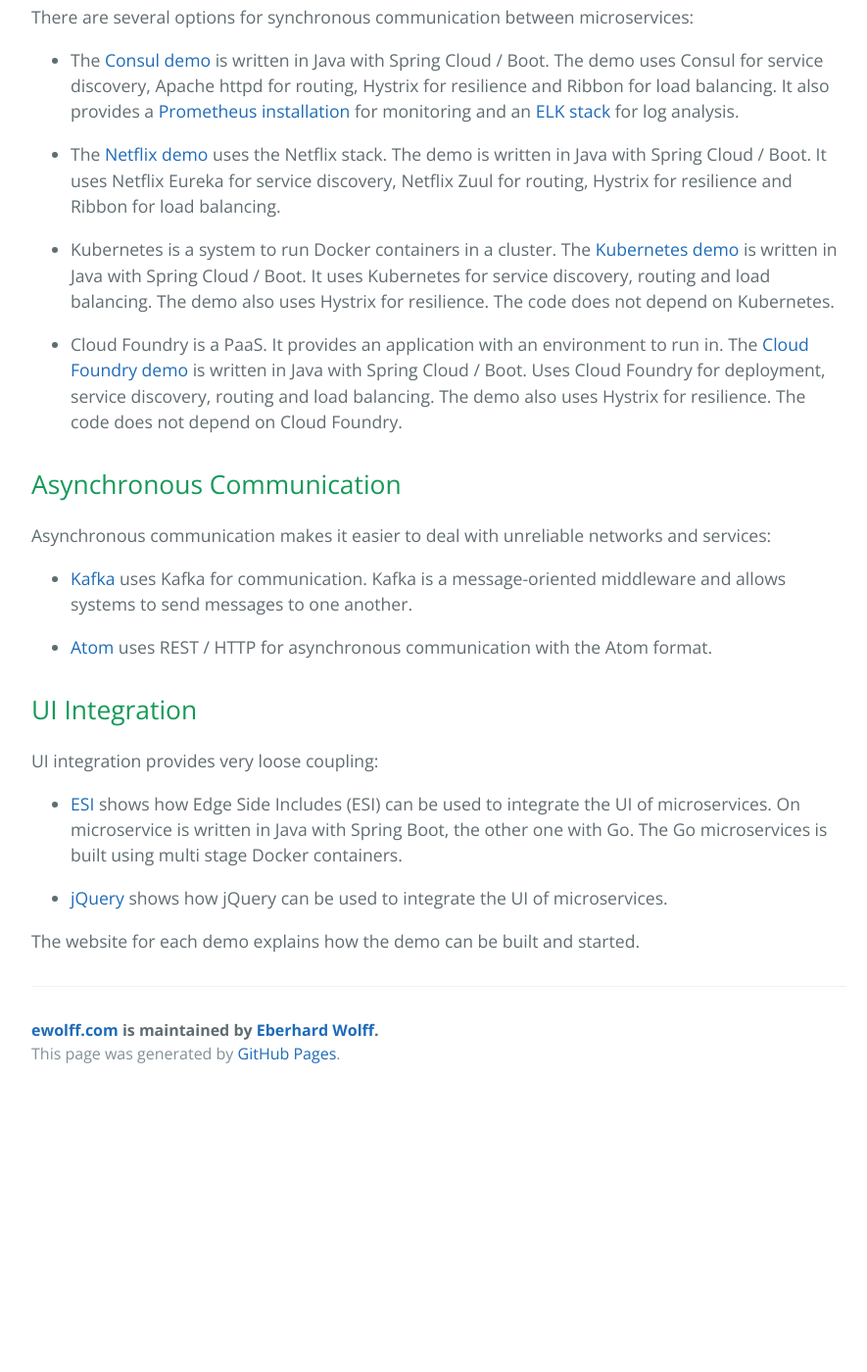
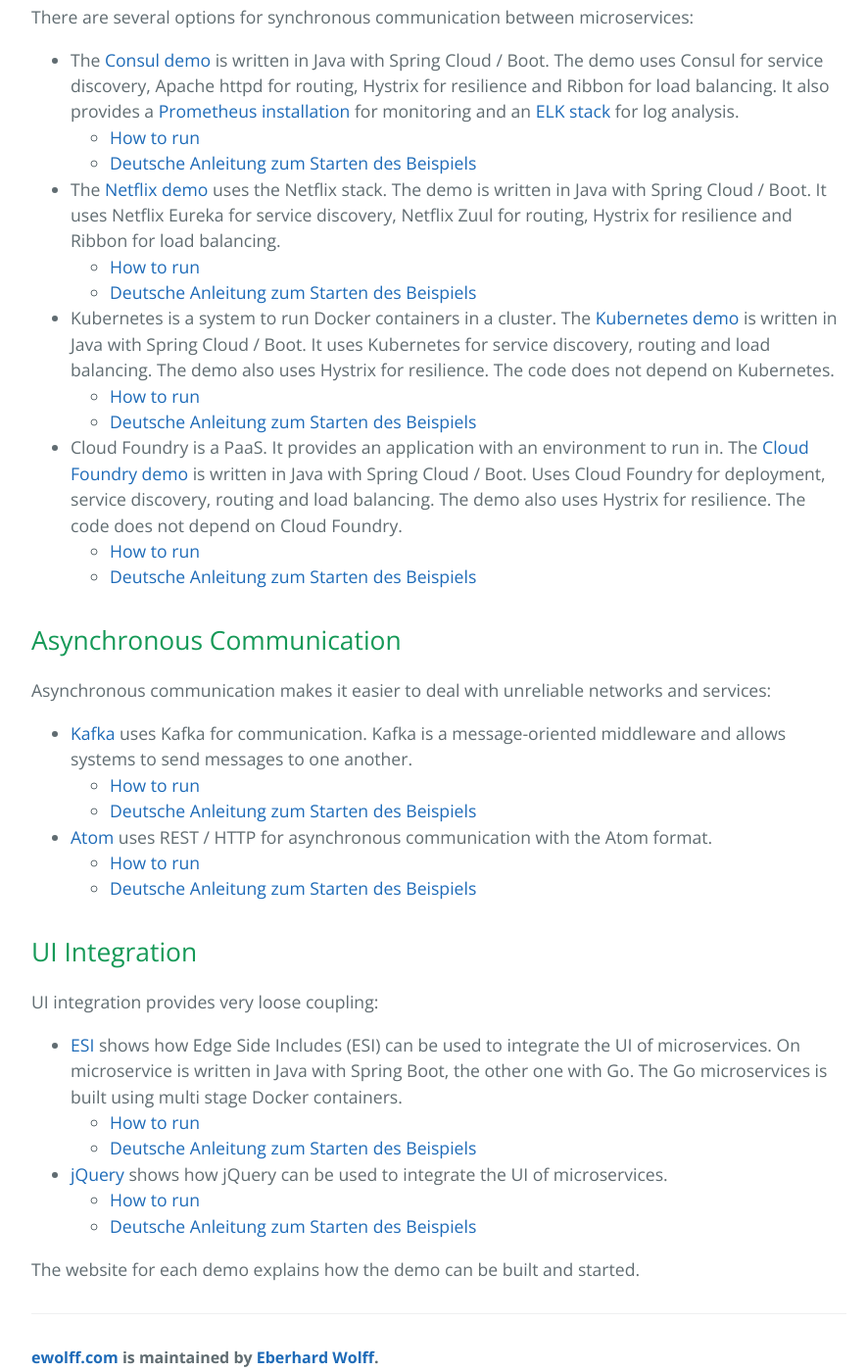
Before and after one commit to ewolff/ewolff.com, a Jekyll site: the page built from microservices-demos.md, in a window 1280 px wide and 1400 px high, scrolled down 487 px. Shown: the whole window at 98% size, without its empty margins (192-1077 px from the left). Built offline with Jekyll 4.4.1, drawn with Linux system fonts in a browser that asks for light colours; our own code applies the rules of GitHub Pages for plain Markdown files; before the commit the page ends 1606 px from its top, so only the background shows below that.

Commit message:
Add links to documentation how to run the examples

```diff
--- a/microservices-demos.md
+++ b/microservices-demos.md
@@ -8,27 +8,32 @@
 
 There are several options for synchronous communication between microservices:
 
-* The [Consul demo](https://github.com/ewolff/microservice-consul) is written
-  in Java with Spring Cloud / Boot. The demo uses Consul for service discovery,
-  Apache httpd for routing, Hystrix for resilience and Ribbon for load
-  balancing. It also provides a
-  [Prometheus installation](https://github.com/ewolff/microservice-consul#prometheus)
-  for monitoring
-  and an
-  [ELK stack](https://github.com/ewolff/microservice-consul#elastic-stack)
-  for log analysis.
+* The [Consul demo](https://github.com/ewolff/microservice-consul) is
+written in Java with Spring Cloud / Boot. The demo uses Consul for
+service discovery, Apache httpd for routing, Hystrix for resilience
+and Ribbon for load balancing. It also provides a
+[Prometheus installation](https://github.com/ewolff/microservice-consul#prometheus)
+for monitoring and an
+[ELK stack](https://github.com/ewolff/microservice-consul#elastic-stack)
+for log analysis.
+  - [How to run](https://github.com/ewolff/microservice-consul/blob/master/HOW-TO-RUN.md)
+  - [Deutsche Anleitung zum Starten des Beispiels](https://github.com/ewolff/microservice-consul/blob/master/WIE-LAUFEN.md)
 
 * The [Netflix demo](https://github.com/ewolff/microservice) uses the
   Netflix stack. The demo is written
   in Java with Spring Cloud / Boot. It uses Netflix Eureka for service discovery,
   Netflix Zuul for routing, Hystrix for resilience and Ribbon for load
   balancing.
+  - [How to run](https://github.com/ewolff/microservice/blob/master/HOW-TO-RUN.md)
+  - [Deutsche Anleitung zum Starten des Beispiels](https://github.com/ewolff/microservice/blob/master/WIE-LAUFEN.md)
 
 * Kubernetes is a system to run Docker containers in a cluster. The
   [Kubernetes demo](https://github.com/ewolff/microservice-kubernetes)
   is written in Java with Spring Cloud / Boot. It uses Kubernetes for
   service discovery, routing and load balancing.  The demo also uses
   Hystrix for resilience. The code does not depend on Kubernetes.
+  - [How to run](https://github.com/ewolff/microservice-kubernetes/blob/master/HOW-TO-RUN.md)
+  - [Deutsche Anleitung zum Starten des Beispiels](https://github.com/ewolff/microservice-kubernetes/blob/master/WIE-LAUFEN.md)
 
 * Cloud Foundry is a PaaS. It provides an application with an
   environment to run in. The
@@ -37,6 +42,8 @@
   deployment, service discovery, routing and load balancing.  The demo
   also uses Hystrix for resilience. The code does not depend on Cloud
   Foundry.
+  - [How to run](https://github.com/ewolff/microservice-cloudfoundry/blob/master/HOW-TO-RUN.md)
+  - [Deutsche Anleitung zum Starten des Beispiels](https://github.com/ewolff/microservice-cloudfoundry/blob/master/WIE-LAUFEN.md)
 
 ## Asynchronous Communication
 
@@ -46,9 +53,13 @@
 * [Kafka](https://github.com/ewolff/microservice-kafka) uses Kafka for
 communication. Kafka is a message-oriented middleware and allows
 systems to send messages to one another.
+  - [How to run](https://github.com/ewolff/microservice-kafka/blob/master/HOW-TO-RUN.md)
+  - [Deutsche Anleitung zum Starten des Beispiels](https://github.com/ewolff/microservice-kafka/blob/master/WIE-LAUFEN.md)
 
 * [Atom](https://github.com/ewolff/microservice-atom) uses REST / HTTP
   for asynchronous communication with the Atom format.
+  - [How to run](https://github.com/ewolff/microservice-atom/blob/master/HOW-TO-RUN.md)
+  - [Deutsche Anleitung zum Starten des Beispiels](https://github.com/ewolff/microservice-atom/blob/master/WIE-LAUFEN.md)
 
 ## UI Integration
 
@@ -58,9 +69,13 @@
 Includes (ESI) can be used to integrate the UI of microservices. On
 microservice is written in Java with Spring Boot, the other one with
 Go. The Go microservices is built using multi stage Docker containers.
+  - [How to run](https://github.com/ewolff/SCS-ESI/blob/master/HOW-TO-RUN.md)
+  - [Deutsche Anleitung zum Starten des Beispiels](https://github.com/ewolff/SCS-ESI/blob/master/WIE-LAUFEN.md)
 
 * [jQuery](https://github.com/ewolff/SCS-jQuery) shows how jQuery can
   be used to integrate the UI of microservices.
+  - [How to run](https://github.com/ewolff/SCS-jQuery/blob/master/HOW-TO-RUN.md)
+  - [Deutsche Anleitung zum Starten des Beispiels](https://github.com/ewolff/SCS-jQuery/blob/master/WIE-LAUFEN.md)
 
 The website for each demo explains how the demo can be built and
 started.
```
